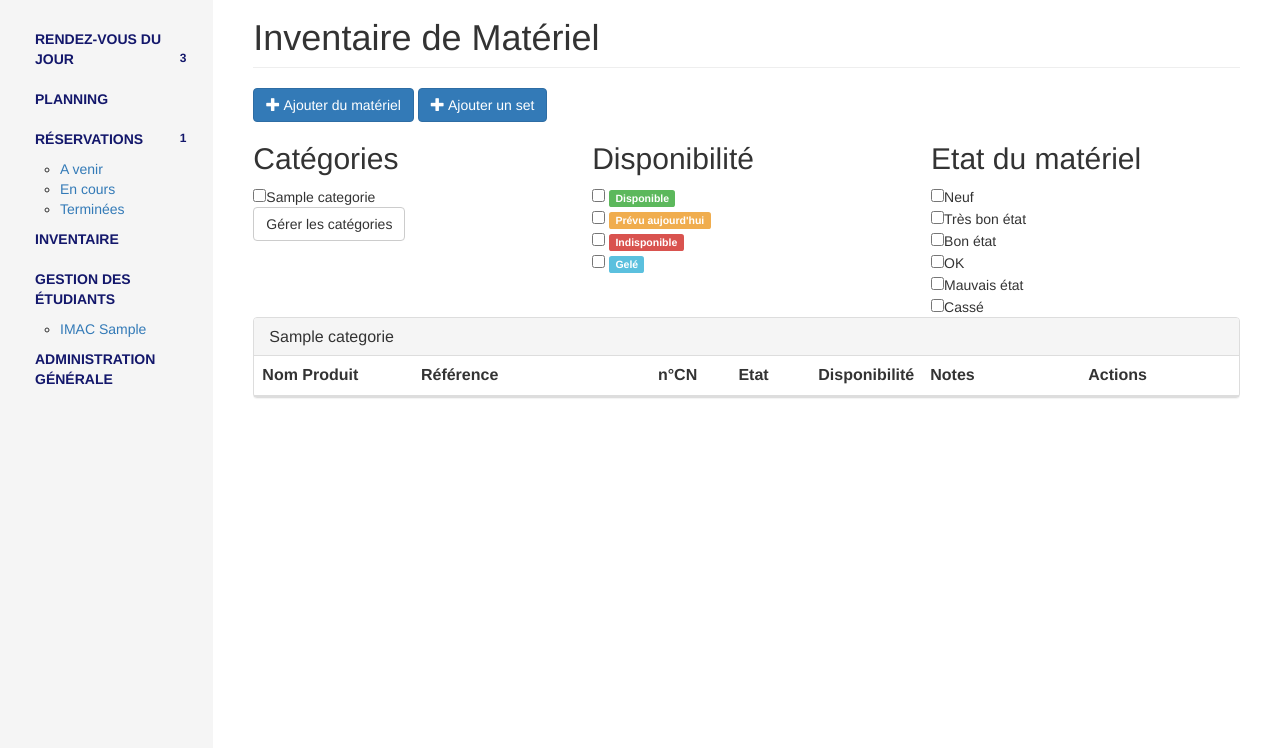
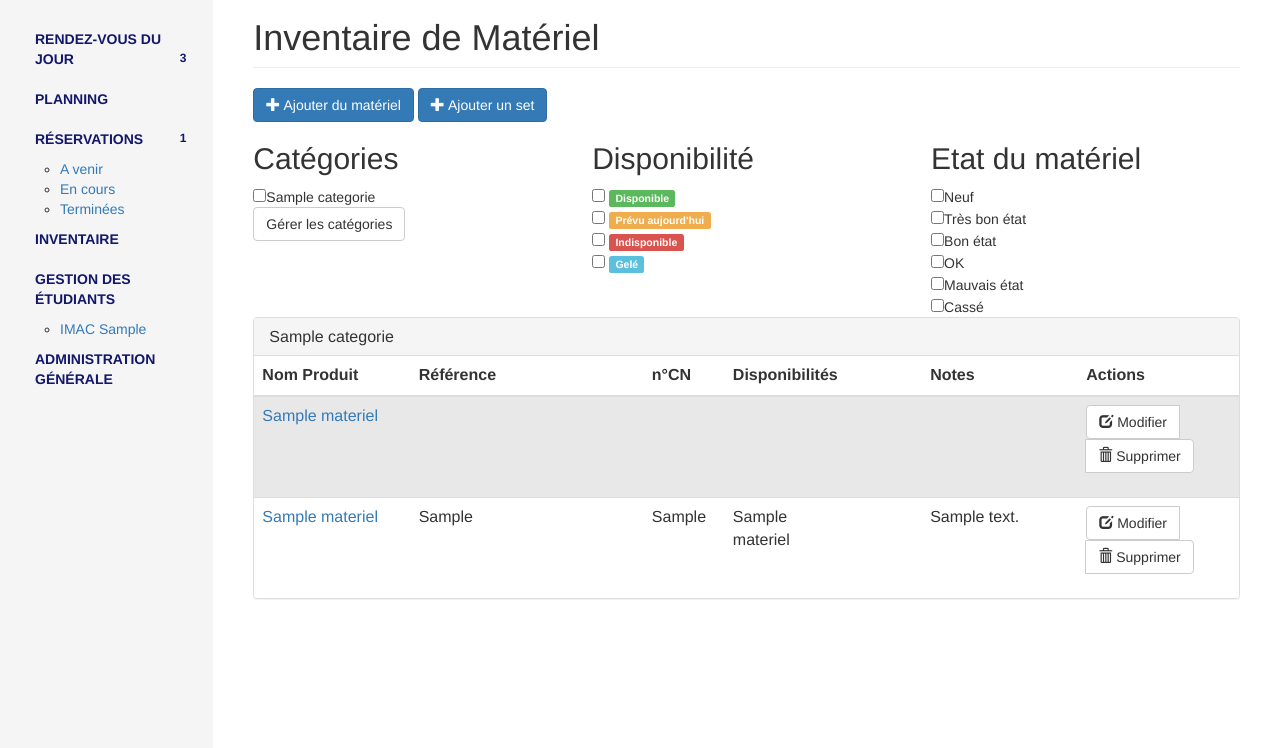
Before and after one commit to AngelZatch/Materimac, a PHP site: page /materiel_liste.php in a window 1280 px wide. Shown: the part 52-800 px from the top of the page. Run offline with PHP 8.4, Linux system fonts and the light colour scheme; the visitor is signed in with stand-in values (Sample User, id 1); tables that the repository leaves empty or names only in its code hold one stand-in row (values such as "Sample post"); lists and menus that the app fills with data are empty.

Commit message:
Commit Non Fonctionnel
Besoin de commit pour récupérer les dernières modifs graphiques...

```diff
--- a/functions/set.php
+++ b/functions/set.php
@@ -57,7 +57,7 @@
     /* SELECTION DE TOUS LES MATERIELS */
     function getSet() {
         global $conn;
-        $sql = "SELECT id, nom, disponibilite_id FROM set_materiel";
+        $sql = "SELECT id, nom, disponibilite_id, categorie_id FROM set_materiel";
         $result = mysqli_query($conn, $sql);
 
         if (mysqli_num_rows($result) > 0) {
--- a/materiel_liste.php
+++ b/materiel_liste.php
@@ -8,10 +8,7 @@ include 'functions/set.php';
     include 'functions/set_mat_common.php';
     include 'functions/labels.php';
 
-$materiels1 = getMateriel();
-$materiels2 = getMateriel();
-$sets = getSet();
-$categories1 = getCategorie();
+    $categories = getCategorie();
     $categories2 = getCategorie();
 ?>
 <html>
@@ -44,7 +41,8 @@ $categories2 = getCategorie();
                         <div class="col-md-4">
                             <h2>Catégories</h2>
                             <?php
-                            while($categorie = mysqli_fetch_assoc($categories1)) {
+                                $list_cat = $categories;
+                                while($categorie = mysqli_fetch_assoc($list_cat)) {
                                     $cat_nom = $categorie['nom'];
                                     $cat_id = $categorie['id'];
                             ?>
@@ -80,94 +78,38 @@ $categories2 = getCategorie();
                     </div>
                     <div class="table-responsive">
                         <?php
-                        while($categorie = mysqli_fetch_assoc($categories2)) {
-                   ?>
-                     <?php
-                            if($categorie['nom'] != "Set vidéo") {
+                            $list_cat = $categories2;
+                            while($categorie = mysqli_fetch_assoc($list_cat)) {
                         ?>
                         <div class="panel panel-default">
                             <div class="panel-heading"><h3 class="panel-title"><?php echo $categorie['nom']; ?></h3></div>
+
                             <table class="table table-striped table-hover">
                                 <thead>
                                     <tr>
                                         <th class="col-sm-2">Nom Produit</th>
                                         <th class="col-sm-3">Référence</th>
                                         <th class="col-sm-1">n°CN</th>
-                                       <th class="col-sm-1">Etat</th>
-                                       <th class="col-sm-1">Disponibilité</th>
+                                        <th class="col-sm-1">Disponibilités</th>
+                                        <th class="col-sm-1"></th>
                                         <th class="col-sm-2">Notes</th>
                                         <th class="col-sm-2">Actions</th>
                                     </tr>
                                 </thead>
+
+                                <tbody class="table table-striped">
+
                                     <?php
-                                    while($materiel = mysqli_fetch_assoc($materiels1)) {
-                                        if($materiel['set_id'] == 0 && $materiel['categorie_id'] == $categorie['id']){
-                                            $id = $materiel['id'];
-                                            $nom = $materiel['nom'];
-                                            $reference = $materiel['reference'];
-                                            $num_cn = $materiel['numero_cn'];
-                                            $etat_materiel = mysqli_fetch_assoc(fetchEtat($materiel['etat_id']));
-                                            $etat = $etat_materiel['nom'];
-                                            $dispo_materiel = mysqli_fetch_assoc(fetchDispo($materiel['disponibilite_id']));
-                                            $dispo = $dispo_materiel['nom'];
-                                            $note = $materiel['note'];
-                               ?>
-                                      <tr>
-                                           <td class="col-sm-2"><?php echo $nom; ?></td>
-                                           <td class="col-sm-3"><?php echo $reference; ?></td>
-                                           <td class="col-sm-1"><?php echo $num_cn; ?></td>
-                                           <td class="col-sm-1"><?php echo $etat; ?></td>
-                                           <td class="col-sm-1"><?php labelDispo($dispo) ?></td>
-                                           <td class="col-sm-2"><?php echo $note; ?></td>
-                                           <td class="col-sm-2">
-                                               <form method="post" action="liste-materiel.php">
-                                                <input type="hidden" name="id" value="<?php echo $id; ?>">
-                                                <div class="btn-group">
-                                                    <a href="materiel_edit.php?id='<?php echo $id?>'">
-                                                        <button type="button" class="btn btn-default">
-                                                           <span class="glyphicon glyphicon-edit"></span>
-                                                           Modifier
-                                                        </button>
-                                                   </a>
-                                                   <button type="button" class="btn btn-default">
-                                                       <span class="glyphicon glyphicon-trash"></span>
-                                                       Supprimer
-                                                   </button>
-                                                </div>
-                                                </form>
-                                           </td>
-                                   </tr>
-                               <?php
-                                       }
-                                    }
-                               ?>
-                           </table>
-                           </div>
-                    <?php
-                            } else {
-                    ?>
-                            <div class="panel panel-default">
-                                <div class="panel-heading"><h3 class="panel-title"><?php echo $categorie['nom']; ?></h3></div>
-                               <table class="table table-striped table-hover">
-                                   <thead>
-                                       <tr>
-                                           <th class="col-sm-2">Nom Produit</th>
-                                           <th class="col-sm-3">Référence</th>
-                                           <th class="col-sm-1">n°CN</th>
-                                           <th class="col-sm-1">Etat</th>
-                                           <th class="col-sm-1">Disponibilité</th>
-                                           <th class="col-sm-2">Notes</th>
-                                           <th class="col-sm-2">Actions</th>
-                                       </tr>
-                                   </thead>
-                                   <?php
+                                        $sets = getSet();
+                                        $materiels = getMateriel();
                                         while($set = mysqli_fetch_assoc($sets)) {
                                             $set_id = $set['id'];
                                             $set_nom = $set['nom'];
                                             $dispo_set = mysqli_fetch_assoc(fetchDispo($set['disponibilite_id']));
                                             $set_dispo = $dispo_set['nom'];
+                                            $set_cat_id = $set['categorie_id'];
+                                            if($set_cat_id == $categorie['id']) {
                                                 ?>
-                                            <tbody class="table table-striped">
                                                 <tr style="background-color:#e8e8e8;">
                                                    <td class="col-sm-2"><a href="set_edit.php?id=<?php echo $set_id; ?>"><?php echo $set_nom; ?></a></td>
                                                    <td class="col-sm-3"></td>
@@ -192,8 +134,8 @@ $categories2 = getCategorie();
                                                    </td>
                                                </tr>
                                                 <?php
-                                            while($materiel = mysqli_fetch_assoc($materiels2)) {
-                                                if($materiel['set_id'] == $set_id){
+                                                while($materiel = mysqli_fetch_assoc($materiels)) {
+                                                    if($materiel['set_id'] == $set_id) {
                                                         $id = $materiel['id'];
                                                         $nom = $materiel['nom'];
                                                         $reference = $materiel['reference'];
@@ -226,19 +168,54 @@ $categories2 = getCategorie();
                                     </tr>
                                     <?php
                                                     }
+                                                }
+                                            } else {
+                                                while($materiel = mysqli_fetch_assoc($materiels)) {
+                                                    if($materiel['categorie_id'] == $categorie['id']){
+                                                        $id = $materiel['id'];
+                                                        $nom = $materiel['nom'];
+                                                        $reference = $materiel['reference'];
+                                                        $num_cn = $materiel['numero_cn'];
+                                                        $etat_materiel = mysqli_fetch_assoc(fetchEtat($materiel['etat_id']));
+                                                        $etat = $etat_materiel['nom'];
+                                                        $dispo_materiel = mysqli_fetch_assoc(fetchDispo($materiel['disponibilite_id']));
+                                                        $dispo = $dispo_materiel['nom'];
+                                                        $note = $materiel['note'];
                                     ?>
-                                   </tbody>
+                                    <tr>
+                                        <td class="col-sm-2"><?php echo $nom; ?></td>
+                                        <td class="col-sm-3"><?php echo $reference; ?></td>
+                                        <td class="col-sm-1"><?php echo $num_cn; ?></td>
+                                        <td class="col-sm-1"><?php echo $etat; ?></td>
+                                        <td class="col-sm-1"><?php labelDispo($dispo); ?></td>
+                                        <td class="col-sm-2"><?php echo $note; ?></td>
+                                        <td class="col-sm-2">
+                                            <a href="materiel_edit.php?id='<?php echo $id?>'" data-title="Modifier un matériel" data-toggle="lightbox" data-gallery="remoteload">
+                                                <button type="button" class="btn btn-default">
+                                                    <span class="glyphicon glyphicon-edit"></span>
+                                                    Modifier
+                                                </button>
+                                            </a>
+                                            <form action="materiel_liste.php" method="post">
+                                                <input type="hidden" name="id" value="<?php echo $id; ?>">
+                                                <input type="submit" name="deleteMateriel" value="Supprimer" class="btn btn-default">
+                                            </form>
+                                        </td>
+                                    </tr>
                                    <?php
                                                     }
                                                 }
-                                   ?>
-                               </table>
-                               </div>
-                    <?php
                                             }
                                         }
                                     ?>
 
+                                </tbody>
+                            </table>
+
+                        </div>
+                        <?php
+                            }
+                        ?>
                     </div>
                 </div>
             </div>
```
Also changed, not shown: functions/addbasket.php (added, +16 -0 lines), functions/panier.php (+2 -5 lines), inventaire.php (+30 -80 lines). Lines whose indentation alone changed are shown as unchanged.
